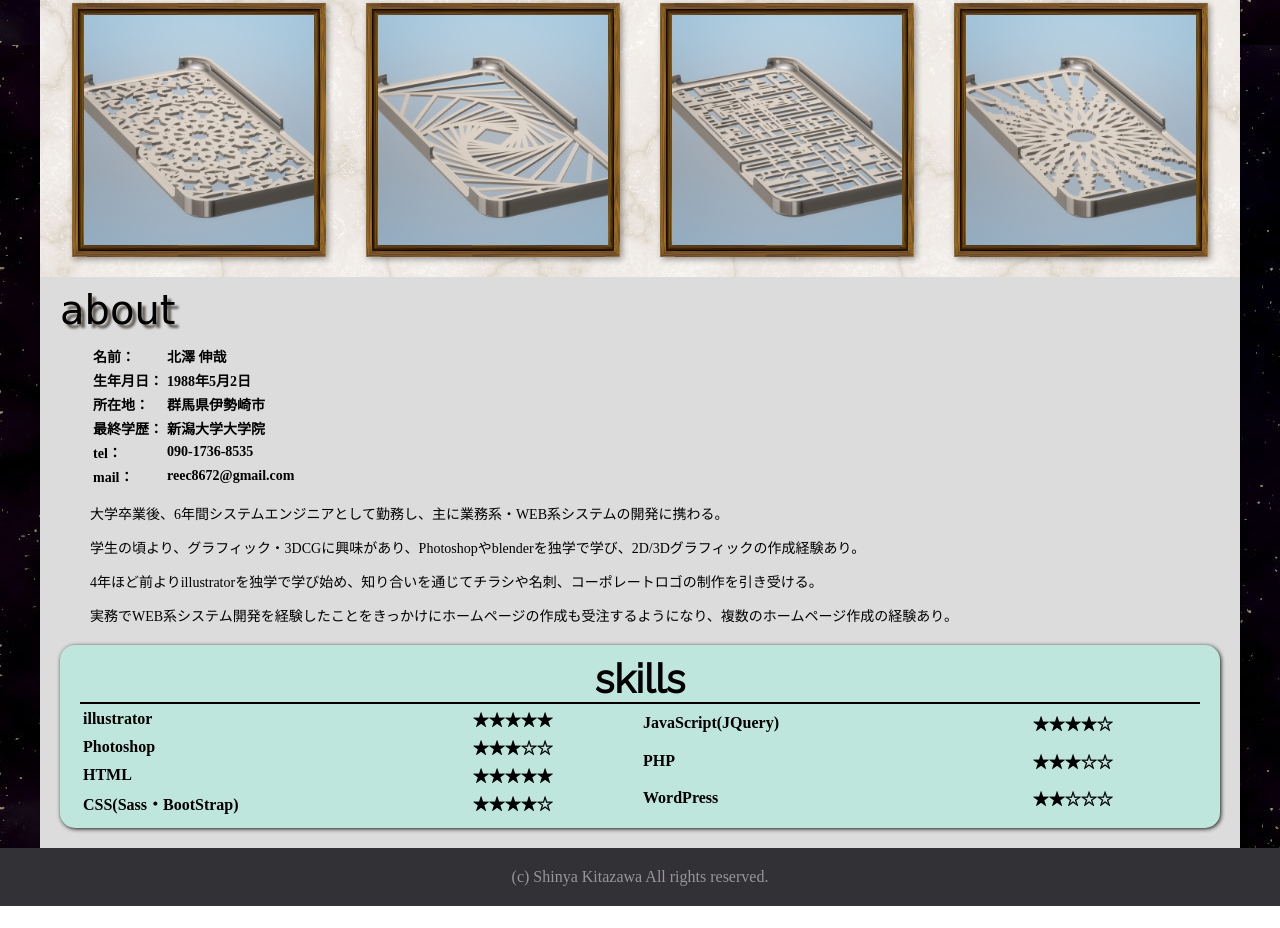
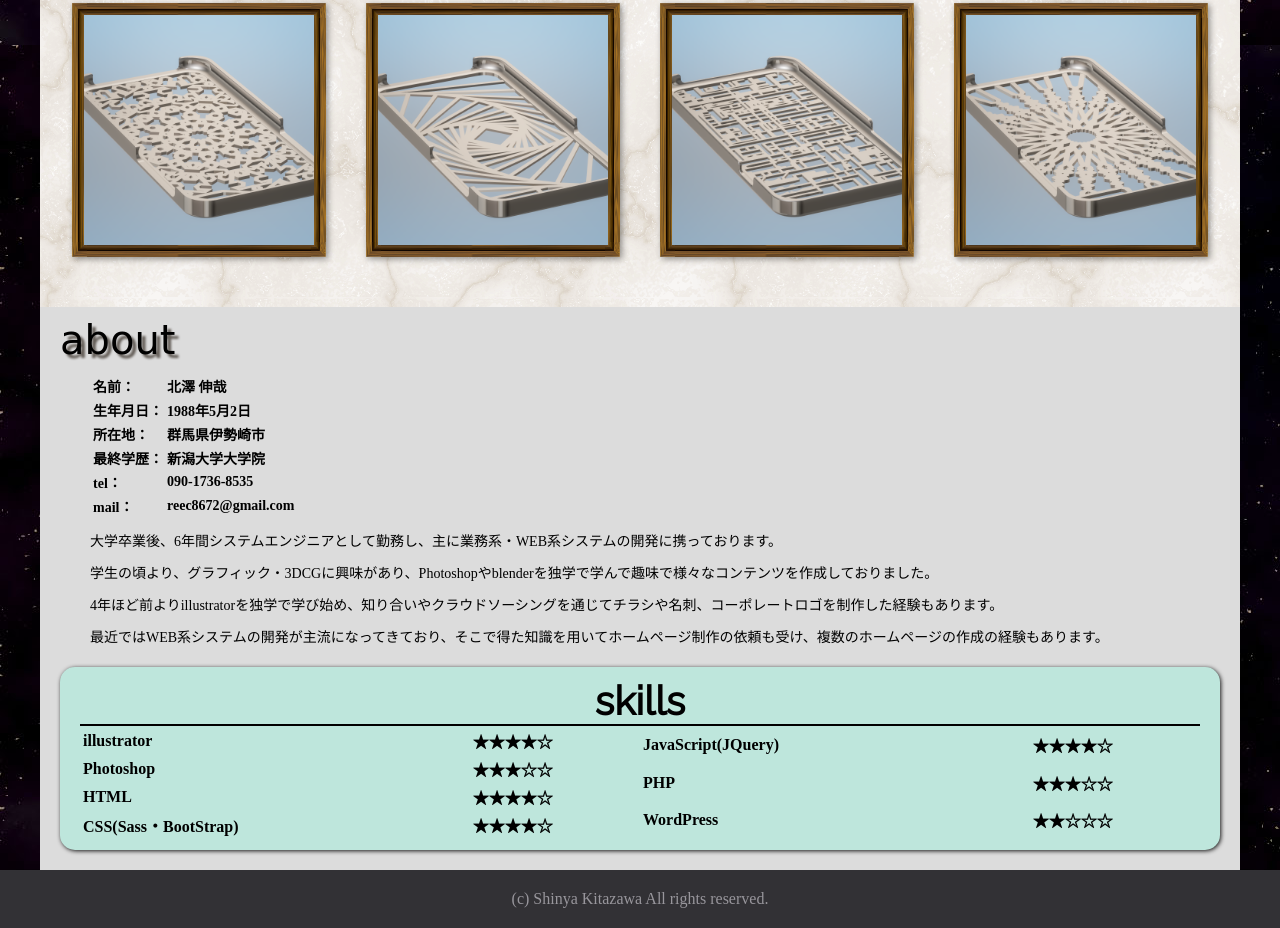
Before and after one commit to shinyakitazawa/portfolio, a plain HTML site: page index.html in a window 1280 px wide. Shown: the part 2115-3043 px from the top of the page. Before the commit the page ends 3021 px from the top, so only its background shows below. Drawn offline with nearby package versions, Linux system fonts and the light colour scheme; a script that the page names is missing; a web font is replaced by a local one.

Commit message:
profile modified

```diff
--- a/css/styles.scss
+++ b/css/styles.scss
@@ -58,6 +58,10 @@ path {
         font-weight: normal;
         padding: 0 50px;
         text-align: left;
+        p {
+            font-size: 14px;
+            line-height: 18px;
+        }
     }
 }
 
@@ -98,6 +102,7 @@ path {
 
 .portfolio {
     background-image: url(../img/marble_background.png);
+    padding-bottom: 30px;
 	&__title {
 		display: block;
 		font-size: 40px;
--- a/index.html
+++ b/index.html
@@ -258,10 +258,10 @@
                 </tr>
             </table>
 
-            <p>大学卒業後、6年間システムエンジニアとして勤務し、主に業務系・WEB系システムの開発に携わる。</p>
-            <p>学生の頃より、グラフィック・3DCGに興味があり、Photoshopやblenderを独学で学び、2D/3Dグラフィックの作成経験あり。</p>
-            <p>4年ほど前よりillustratorを独学で学び始め、知り合いを通じてチラシや名刺、コーポレートロゴの制作を引き受ける。</p>
-            <p>実務でWEB系システム開発を経験したことをきっかけにホームページの作成も受注するようになり、複数のホームページ作成の経験あり。</p>
+            <p>大学卒業後、6年間システムエンジニアとして勤務し、主に業務系・WEB系システムの開発に携っております。</p>
+            <p>学生の頃より、グラフィック・3DCGに興味があり、Photoshopやblenderを独学で学んで趣味で様々なコンテンツを作成しておりました。</p>
+            <p>4年ほど前よりillustratorを独学で学び始め、知り合いやクラウドソーシングを通じてチラシや名刺、コーポレートロゴを制作した経験もあります。</p>
+            <p>最近ではWEB系システムの開発が主流になってきており、そこで得た知識を用いてホームページ制作の依頼も受け、複数のホームページの作成の経験もあります。</p>
         </div>
 
 		<div class="skilltbl fadein">
@@ -269,7 +269,7 @@
 			<table border="0" class="skilltbl__skills">
 				<tr>
 					<th class="skilltbl__skills__item">illustrator</th>
-					<th class="skilltbl__skills__level">★★★★★</th>
+					<th class="skilltbl__skills__level">★★★★☆</th>
 				</tr>
 				<tr>
 					<th class="skilltbl__skills__item">Photoshop</th>
@@ -277,7 +277,7 @@
 				</tr>
 				<tr>
 					<th class="skilltbl__skills__item">HTML</th>
-					<th class="skilltbl__skills__level">★★★★★</th>
+					<th class="skilltbl__skills__level">★★★★☆</th>
 				</tr>
 				<tr>
 					<th class="skilltbl__skills__item">CSS(Sass・BootStrap)</th>
```
Also changed, not shown: css/styles.css.
